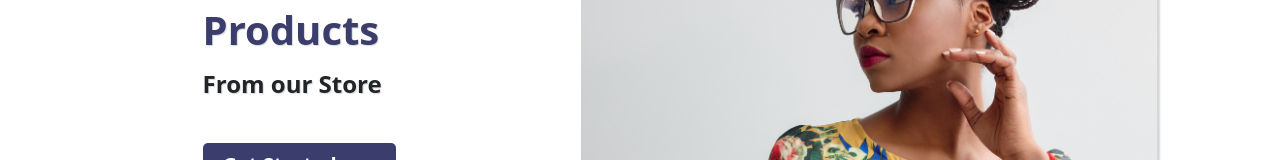
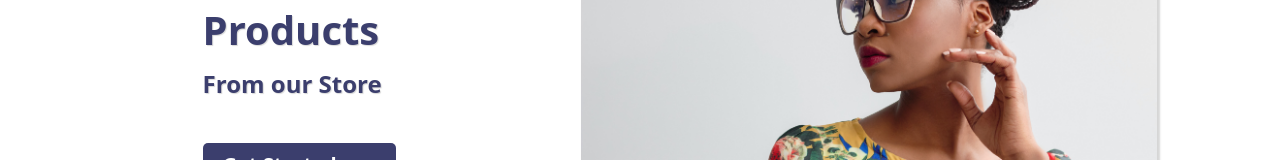
Before and after one commit to IuryOliveira567/SummerRain, a Vue app: page / in a window 1280 px wide. Shown: the part 272-432 px from the top of the page. Built offline with nearby package versions, Linux system fonts and the light colour scheme.

Commit message:
style: h2 color changed

```diff
--- a/src/assets/scss/App.scss
+++ b/src/assets/scss/App.scss
@@ -25,6 +25,9 @@ main {
         font-size: 3.2rem;
       }
 
+      h2 {
+        color: $primary_1;
+      }
 
       .getStartedBtn {
         background-color: $primary_1;
```
